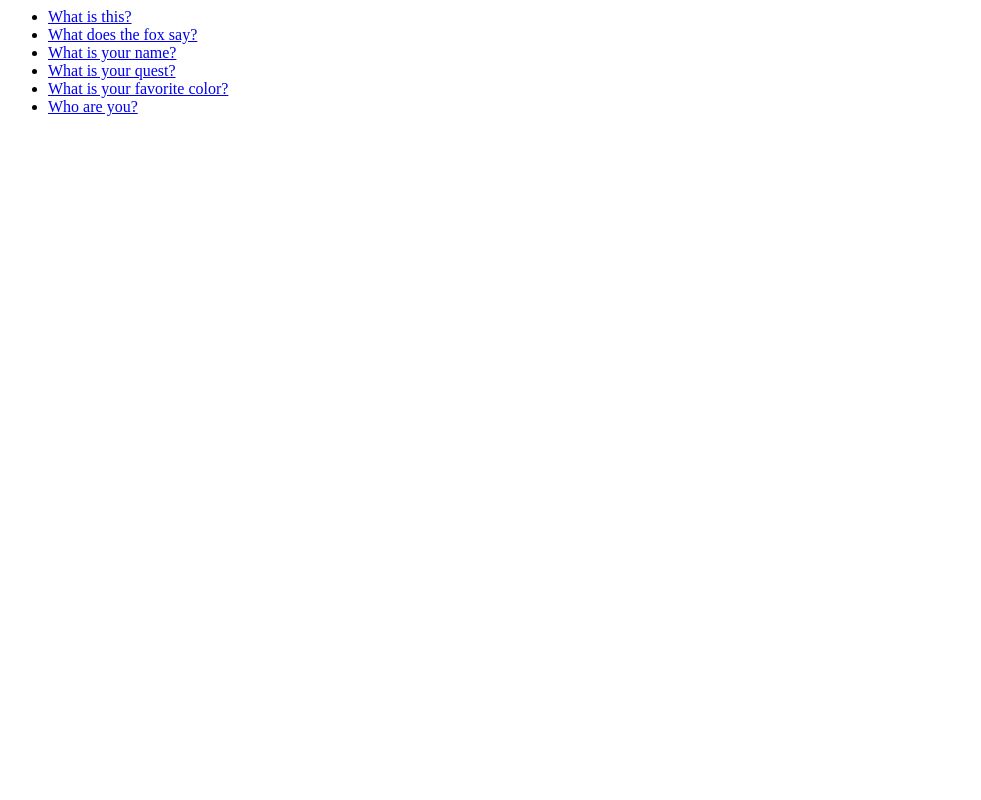
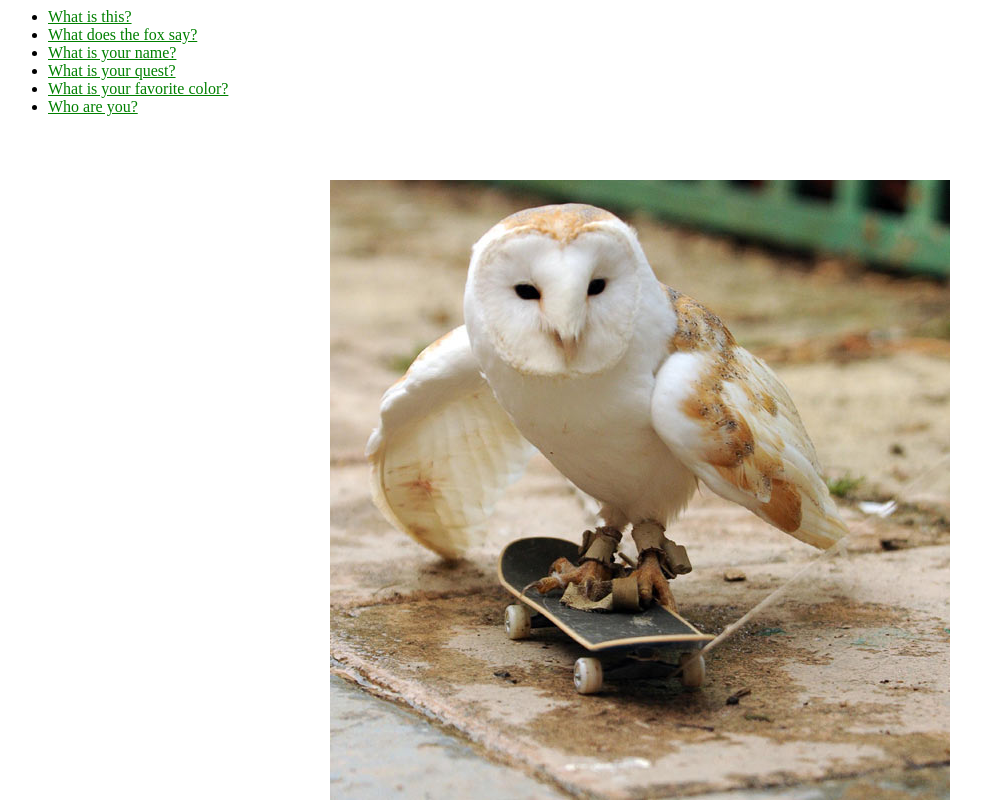
Before and after one commit to AprilC1983/WebBrowserProject, a Django app: template polls/templates/polls/index.html in a window 1280 px wide. Shown: the whole page, without its empty margins (0-981 px from the left). Run offline with Django 3.2, Linux system fonts and the light colour scheme; the template is opened without the code that fills it: values that come from a table or form of the project are taken from there, others are empty; data comes from the database, SQL or seed files in the repository.

Commit message:
Through step 6

```diff
--- /dev/null
+++ b/polls/static/polls/style.css
@@ -0,0 +1,7 @@
+li a {
+    color: green;
+}
+
+body {
+    background: white url("images/background.JPG") no-repeat center bottom;
+}
--- a/polls/templates/polls/index.html
+++ b/polls/templates/polls/index.html
@@ -1,3 +1,7 @@
+{% load staticfiles %}
+
+<link rel="stylesheet" type="text/css" href="{% static 'polls/style.css' %}" />
+
 {% if latest_question_list %}
     <ul>
     {% for question in latest_question_list %}
```
Also changed, not shown: polls/static/polls/images/background.jpg (added).
